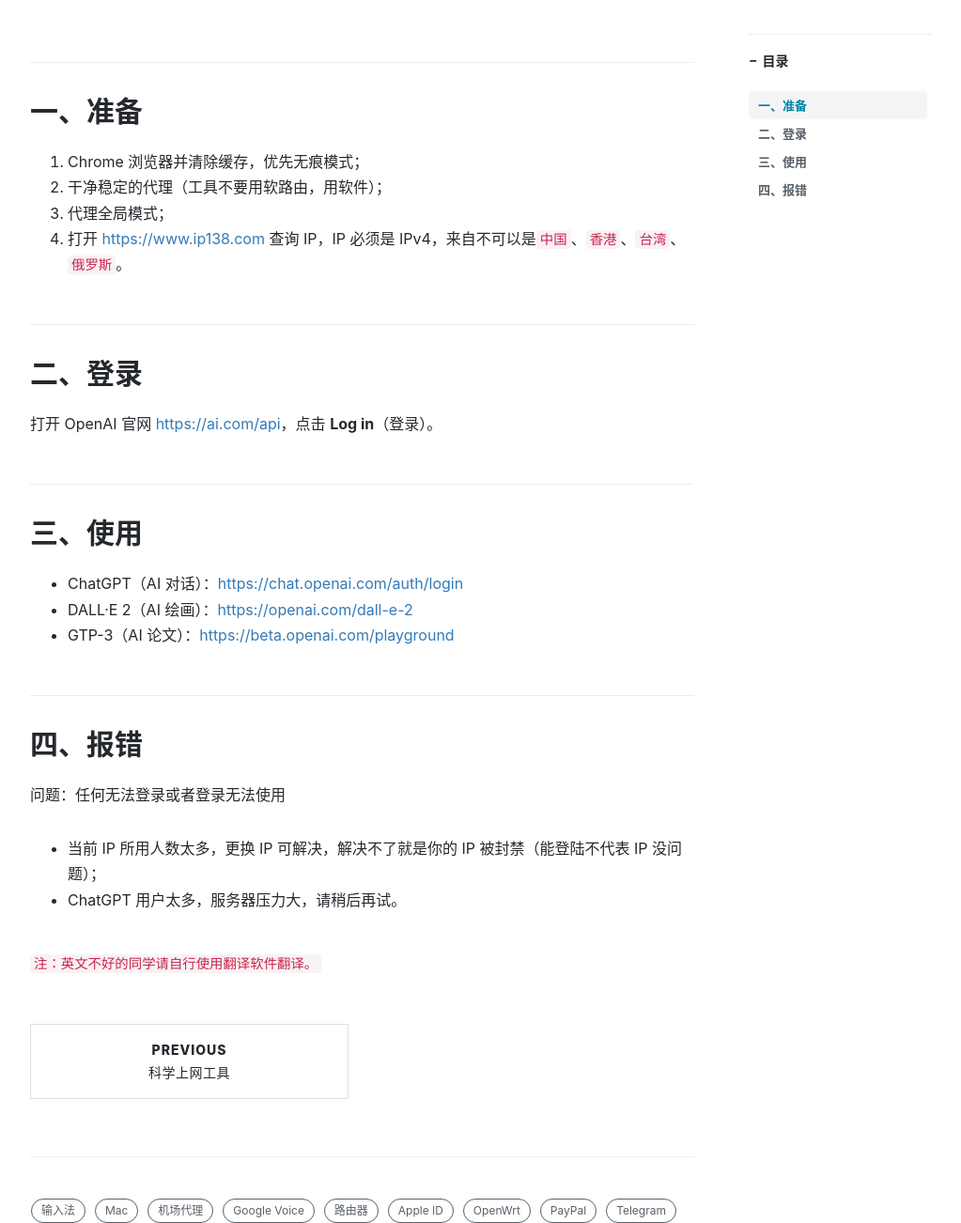
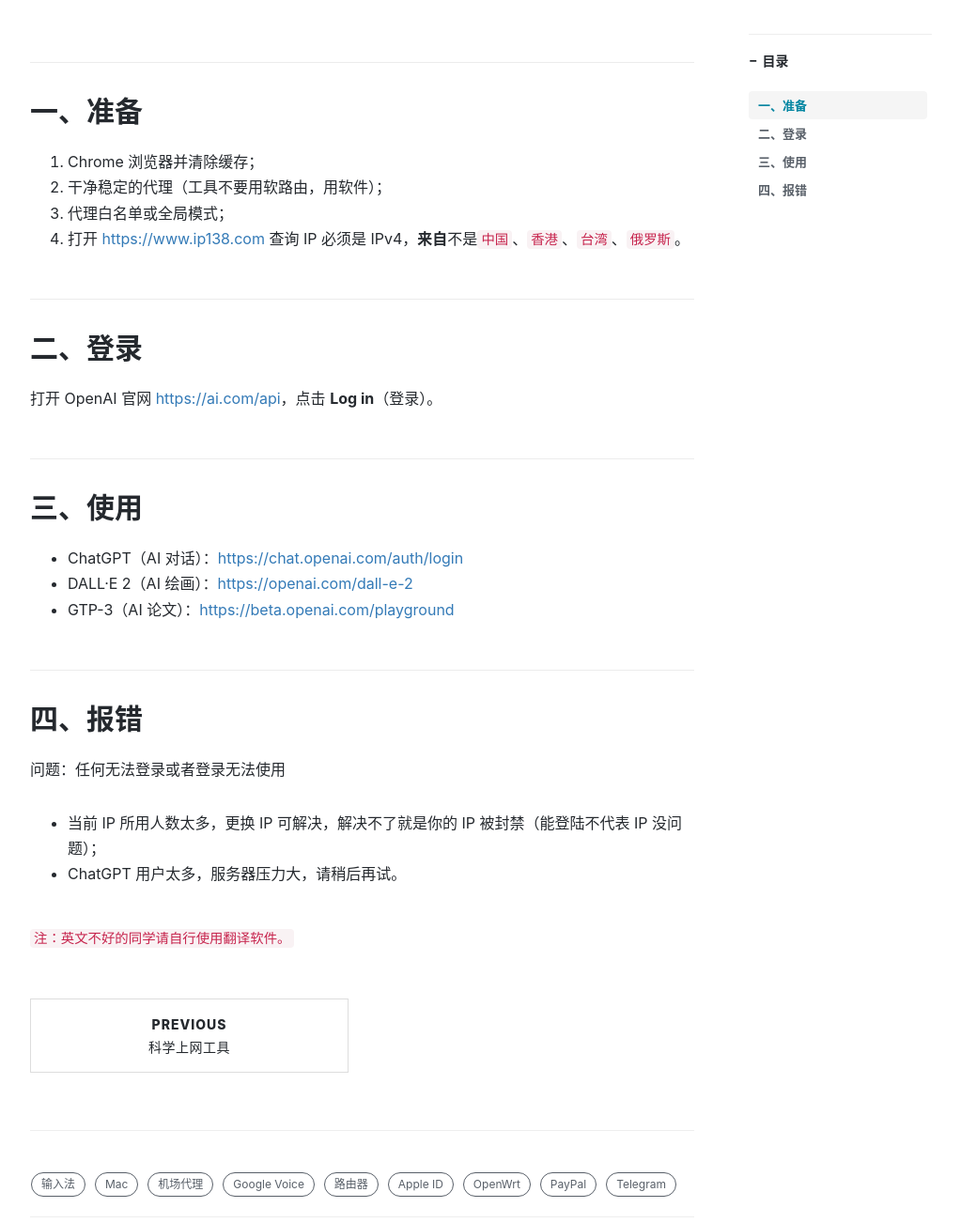
Before and after one commit to ssnhd/ssnhd.github.io, a Jekyll site: the page built from _posts/2023-2-17-ChatGPT.md, in a window 1280 px wide and 1400 px high, scrolled down 338 px, cut to the strip 98-1400 px from the top of the window. Shown: the whole strip at 94% size, without its empty margins (233-1256 px from the left). Built offline with Jekyll 4.4.1, drawn with Linux system fonts in a browser that asks for light colours; nearby versions of some CDN libraries; comment, search, counter and statistics services are not loaded.

Commit message:
Update 2023-2-17-ChatGPT.md

```diff
--- a/_posts/2023-2-17-ChatGPT.md
+++ b/_posts/2023-2-17-ChatGPT.md
@@ -14,10 +14,10 @@
 
 ## 一、准备
 
-1. Chrome 浏览器并清除缓存，优先无痕模式；
+1. Chrome 浏览器并清除缓存；
 2. 干净稳定的代理（工具不要用软路由，用软件）；
-3. 代理全局模式；
-4. 打开 <https://www.ip138.com> 查询 IP，IP 必须是 IPv4，来自不可以是`中国`、`香港`、`台湾`、`俄罗斯`。
+3. 代理白名单或全局模式；
+4. 打开 <https://www.ip138.com> 查询 IP 必须是 IPv4，**来自**不是`中国`、`香港`、`台湾`、`俄罗斯`。
 
 ## 二、登录
 打开 OpenAI 官网 <https://ai.com/api>，点击 **Log in**（登录）。
@@ -34,4 +34,4 @@
 - 当前 IP 所用人数太多，更换 IP 可解决，解决不了就是你的 IP 被封禁（能登陆不代表 IP 没问题）；
 - ChatGPT 用户太多，服务器压力大，请稍后再试。
 
-`注：英文不好的同学请自行使用翻译软件翻译。`
+`注：英文不好的同学请自行使用翻译软件。`
```
